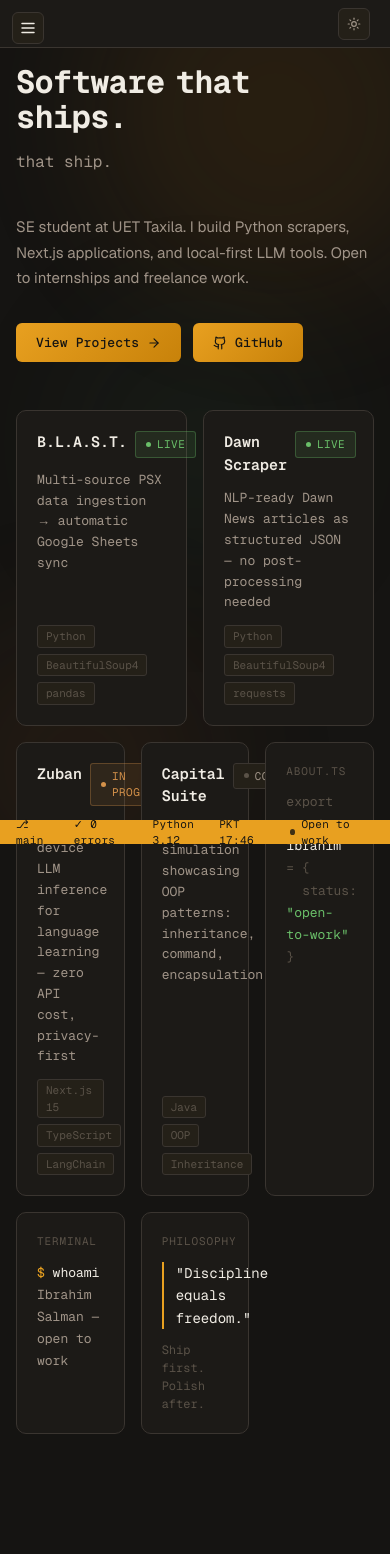
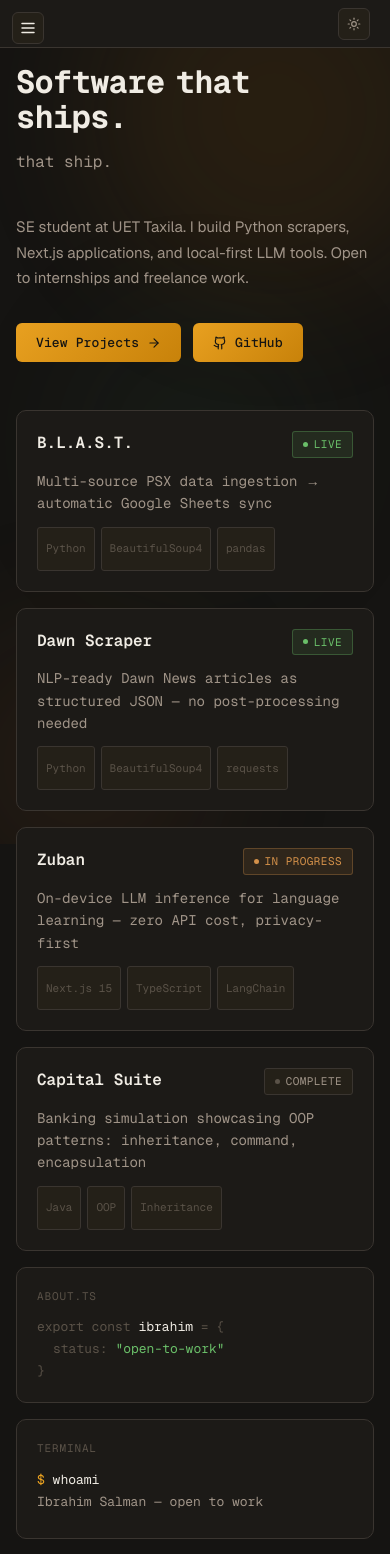
Before and after one commit to devhms/portfolio_final, a Next.js app: page / in a window 390 px wide. Shown: the top 1554 px of the page. Before the commit the page ends 1498 px from the top, so only its background shows below. Built offline with nearby package versions, Linux system fonts and the light colour scheme.

Commit message:
fix: full mobile formatting tailwind rebuild

```diff
--- a/app/globals.css
+++ b/app/globals.css
@@ -54,6 +54,32 @@ body {
   -webkit-font-smoothing: antialiased;
   -moz-osx-font-smoothing: grayscale;
   overflow-x: hidden;
+  max-width: 100vw;
+}
+
+html {
+  overflow-x: hidden;
+  max-width: 100vw;
+}
+
+canvas {
+  display: block;
+  max-width: 100%;
+}
+
+[data-cursor],
+.magnetic-cursor,
+.custom-cursor {
+  max-width: 100vw;
+  max-height: 100svh;
+}
+
+@media (hover: none) and (pointer: coarse) {
+  [data-cursor],
+  .magnetic-cursor,
+  .custom-cursor {
+    display: none !important;
+  }
 }
 
 ::selection {
@@ -67,7 +93,8 @@ body {
   border-radius: 2px;
 }
 
-/* ─── SCROLLBAR ─────────────────────────────────────────────────────── */
+/* ─── SCROLLBAR (DESKTOP ONLY) ──────────────────────────────────────── */
+@media (min-width: 768px) {
   ::-webkit-scrollbar { width: 6px; }
   ::-webkit-scrollbar-track { background: var(--bg); }
   ::-webkit-scrollbar-thumb {
@@ -75,6 +102,7 @@ body {
     border-radius: 3px;
   }
   ::-webkit-scrollbar-thumb:hover { background: var(--t3); }
+}
 
 /* ─── GRAIN OVERLAY (static base64 PNG — ZERO feTurbulence) ─────────── */
 .grain {
@@ -239,11 +267,7 @@ pre {
 }
 
 /* ─── BENTO GRID ────────────────────────────────────────────────────── */
-.bento-grid {
-  display: grid;
-  grid-template-columns: repeat(12, 1fr);
-  gap: 1rem;
-}
+/* Container now uses Tailwind classes directly */
 
 /* ─── CALLOUT ───────────────────────────────────────────────────────── */
 .callout {
@@ -342,6 +366,21 @@ pre {
   .main-content {
     padding: 1rem;
     padding-bottom: 4rem;
+  }
+  .status-bar {
+    display: none;
+  }
+  .bento-title {
+    font-size: 1rem !important;
+  }
+  .bento-desc {
+    font-size: 0.875rem !important;
+  }
+  .bento-tag {
+    padding: 0.625rem 0.5rem !important;
+    min-height: 44px;
+    display: inline-flex !important;
+    align-items: center;
   }
 }
 
--- a/app/layout.tsx
+++ b/app/layout.tsx
@@ -14,14 +14,15 @@ export const metadata: Metadata = siteMetadata;
 export const viewport: Viewport = {
   width: "device-width",
   initialScale: 1,
-  maximumScale: 1,
+  maximumScale: 5,
+  userScalable: true,
   interactiveWidget: "resizes-content",
 };
 
 export default function RootLayout({ children }: { children: React.ReactNode }) {
   return (
     <html lang="en" suppressHydrationWarning className={`${GeistSans.variable} ${GeistMono.variable}`}>
-      <body>
+      <body className="overflow-x-hidden">
         <Providers>
           <div className="grain" aria-hidden="true" />
           <div className="aurora" aria-hidden="true">
--- a/app/projects/page.tsx
+++ b/app/projects/page.tsx
@@ -79,6 +79,7 @@ export default function ProjectsPage() {
               {p.stack.map((tech) => (
                 <span
                   key={tech}
+                  className="bento-tag"
                   style={{
                     fontSize: "0.6875rem",
                     color: "var(--t3)",
--- a/components/home/BentoGrid.tsx
+++ b/components/home/BentoGrid.tsx
@@ -5,17 +5,13 @@ import { projects } from "@/lib/projects";
 function BentoCard({
   children,
   href,
-  cols = 6,
-  rows = 1,
+  className = "",
 }: {
   children: React.ReactNode;
   href?: string;
-  cols?: number;
-  rows?: number;
+  className?: string;
 }) {
   const style = {
-    gridColumn: `span ${cols}`,
-    gridRow: `span ${rows}`,
     background: "var(--bg2)",
     border: "1px solid var(--b1)",
     borderRadius: "10px",
@@ -31,20 +27,20 @@ function BentoCard({
 
   if (href) {
     return (
-      <Link href={href} style={style}>
+      <Link href={href} style={style} className={`bento-card ${className}`}>
         {children}
       </Link>
     );
   }
-  return <div style={style}>{children}</div>;
+  return <div style={style} className={`bento-card ${className}`}>{children}</div>;
 }
 
 export default function BentoGrid() {
   return (
-    <div className="bento-grid" style={{ marginTop: "3rem" }}>
+    <div className="grid grid-cols-1 md:grid-cols-12 gap-4" style={{ marginTop: "3rem" }}>
       {/* Projects — 2 per row on large */}
       {projects.map((p, i) => (
-        <BentoCard key={p.id} href={p.href} cols={i < 2 ? 6 : 4}>
+        <BentoCard key={p.id} href={p.href} className={i < 2 ? "md:col-span-6" : "md:col-span-4"}>
           <div
             style={{
               display: "flex",
@@ -54,6 +50,7 @@ export default function BentoGrid() {
             }}
           >
             <h3
+              className="bento-title"
               style={{
                 fontSize: "0.9375rem",
                 fontFamily: "var(--font-geist-mono), monospace",
@@ -67,6 +64,7 @@ export default function BentoGrid() {
             <Badge status={p.status} />
           </div>
           <p
+            className="bento-desc"
             style={{
               fontSize: "0.8125rem",
               color: "var(--t2)",
@@ -87,6 +85,7 @@ export default function BentoGrid() {
             {p.stack.slice(0, 3).map((tech) => (
               <span
                 key={tech}
+                className="bento-tag"
                 style={{
                   fontSize: "0.6875rem",
                   color: "var(--t3)",
@@ -105,7 +104,7 @@ export default function BentoGrid() {
       ))}
 
       {/* About card */}
-      <BentoCard href="/about" cols={4}>
+      <BentoCard href="/about" className="md:col-span-4">
         <div
           style={{
             fontSize: "0.6875rem",
@@ -138,7 +137,7 @@ export default function BentoGrid() {
       </BentoCard>
 
       {/* Terminal card */}
-      <BentoCard href="/terminal" cols={4}>
+      <BentoCard href="/terminal" className="md:col-span-4">
         <div
           style={{
             fontSize: "0.6875rem",
@@ -165,7 +164,7 @@ export default function BentoGrid() {
       </BentoCard>
 
       {/* Philosophy card */}
-      <BentoCard cols={4}>
+      <BentoCard className="md:col-span-4">
         <div
           style={{
             fontSize: "0.6875rem",
--- a/components/terminal/TerminalEmulator.tsx
+++ b/components/terminal/TerminalEmulator.tsx
@@ -132,9 +132,8 @@ export default function TerminalEmulator() {
   const outputRef    = useRef<HTMLDivElement>(null);
   const bottomRef    = useRef<HTMLDivElement>(null);
 
-  // Gesture tracking — useRef to avoid re-renders during active touch
-  const touchStartRef = useRef<TouchTrack | null>(null);
-  const rafRef        = useRef<number>(0);
+  const touchStartY = useRef<number>(0);
+  const touchMoved  = useRef<boolean>(false);
 
   // State
   const [lines, setLines]           = useState<TerminalLine[]>([
@@ -162,17 +161,13 @@ export default function TerminalEmulator() {
     const vv = window.visualViewport;
     if (!vv) return;
 
-    const onVVResize = () => {
-      cancelAnimationFrame(rafRef.current);
-      rafRef.current = requestAnimationFrame(() => {
-        bottomRef.current?.scrollIntoView({ behavior: "smooth", block: "nearest" });
-      });
+    const handleResize = () => {
+      bottomRef.current?.scrollIntoView({ block: "nearest" });
     };
 
-    vv.addEventListener("resize", onVVResize);
+    vv.addEventListener("resize", handleResize);
     return () => {
-      vv.removeEventListener("resize", onVVResize);
-      cancelAnimationFrame(rafRef.current);
+      vv.removeEventListener("resize", handleResize);
     };
   }, []);
 
@@ -257,41 +252,22 @@ export default function TerminalEmulator() {
   }, [inputValue, history, execCommand, flushAria]);
 
   // ── LAYER 3 — Time-Delta Discriminator (tap vs scroll) ───────────────────
-  //
-  // CSS touch-action:pan-y (applied below) delegates vertical scrolling to the
-  // browser compositor — the browser fires pointercancel on scroll gestures,
-  // preventing the click event from ever reaching JS. This handles clean swipes.
-  //
-  // The Time-Delta Discriminator handles "sloppy taps" — micro-drift events
-  // that don't breach the browser's native scroll threshold but should not
-  // trigger keyboard focus. If deltaY < 8px AND deltaT < 250ms → genuine tap.
-  //
-  // Using Touch Events (not Pointer Events Level 4) because Safari/WebKit has
-  // not implemented persistentDeviceId (confirmed absent as of iOS 26.3.1).
+  // Updated tracking pattern to track Y-delta cleanly
   const onTouchStart = useCallback((e: React.TouchEvent) => {
-    touchStartRef.current = {
-      y:    e.touches[0].clientY,
-      time: Date.now(),
-    };
+    touchStartY.current = e.touches[0].clientY;
+    touchMoved.current  = false;
   }, []);
 
-  const onTouchEnd = useCallback((e: React.TouchEvent) => {
-    const start = touchStartRef.current;
-    if (!start) return;
+  const onTouchMove = useCallback((e: React.TouchEvent) => {
+    if (Math.abs(e.touches[0].clientY - touchStartY.current) > 8) {
+      touchMoved.current = true; // user is scrolling
+    }
+  }, []);
 
-    const deltaY = Math.abs(e.changedTouches[0].clientY - start.y);
-    const deltaT = Date.now() - start.time;
-    const isTap  = deltaY < SWIPE_THRESHOLD_PX && deltaT < SWIPE_DURATION_MS;
-
-    if (isTap) {
-      // e.preventDefault() eliminates the 300ms synthetic ghost-click delay
-      // baked into mobile Safari for touch-to-click translation.
-      e.preventDefault();
-      inputRef.current?.focus();
+  const onTouchEnd = useCallback(() => {
+    if (!touchMoved.current) {
+      inputRef.current?.focus(); // only focus on genuine tap
     }
-    // Scroll gesture → do nothing. CSS touch-action:pan-y already owns it.
-
-    touchStartRef.current = null;
   }, []);
 
   // Desktop click — guard against double-firing on touch devices
@@ -355,6 +331,7 @@ export default function TerminalEmulator() {
         role="application"
         aria-label="Interactive terminal emulator. Type commands and press Enter."
         onTouchStart={onTouchStart}
+        onTouchMove={onTouchMove}
         onTouchEnd={onTouchEnd}
         onClick={onDesktopClick}
         style={{
@@ -368,7 +345,7 @@ export default function TerminalEmulator() {
            * min-height: prevents collapse on keyboards that dominate small screens.
            * max-height: preserves the design aesthetic on large viewports.
            */
-          height:    "calc(100vh - 12rem)",
+          height:    "calc(var(--terminal-offset, 12rem) * -1 + 100vh)",
           minHeight: 350,
           maxHeight: 520,
 
@@ -586,7 +563,7 @@ export default function TerminalEmulator() {
            * !important ensures the dvh value wins over the inline style.
            */
           .term-root {
-            height:    calc(100dvh - 12rem) !important;
+            height:    calc(var(--terminal-offset, 12rem) * -1 + 100dvh) !important;
             min-height: 350px;
             max-height: 520px;
           }
```
Lines whose indentation alone changed are shown as unchanged.
